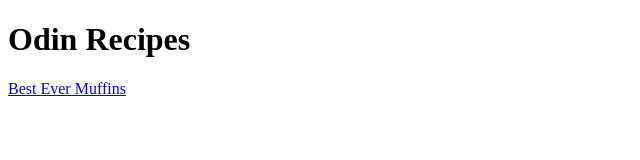
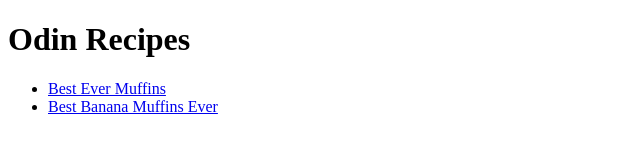
Before and after one commit to eboiangu/odin-recipes, a plain HTML site: page index.html in a window 1280 px wide. Shown: the whole page, without its empty margins (0-640 px from the left). Drawn offline with Linux system fonts and the light colour scheme.

Commit message:
Edit index.html

```diff
--- a/index.html
+++ b/index.html
@@ -8,6 +8,9 @@
 
     <body>
         <h1>Odin Recipes</h1>
-        <a href="./recipes/muffins.html">Best Ever Muffins</a>
+        <ul>
+            <li><a href="./recipes/muffins.html">Best Ever Muffins</a></li>
+            <li><a href="./recipes/banana-muffins.html">Best Banana Muffins Ever</a></li>
+        </ul>
     </body>
 </html>
```
